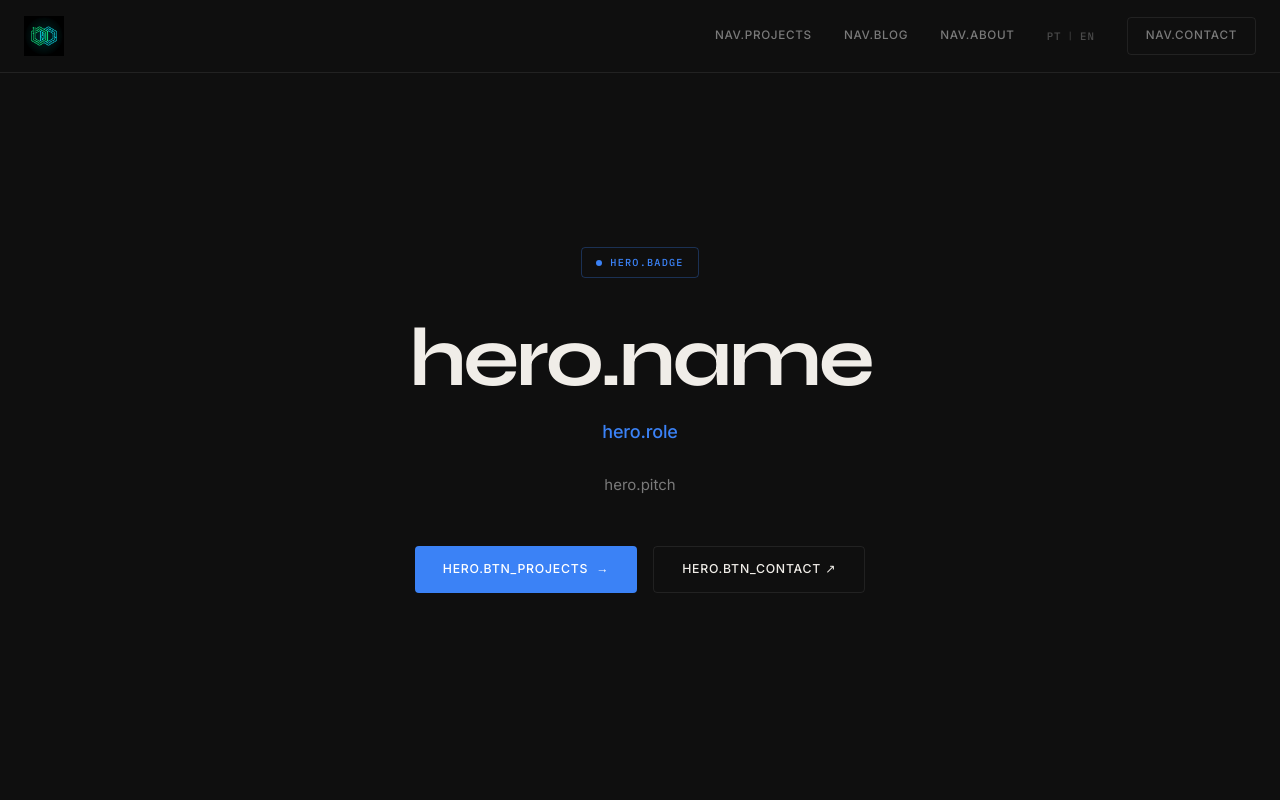
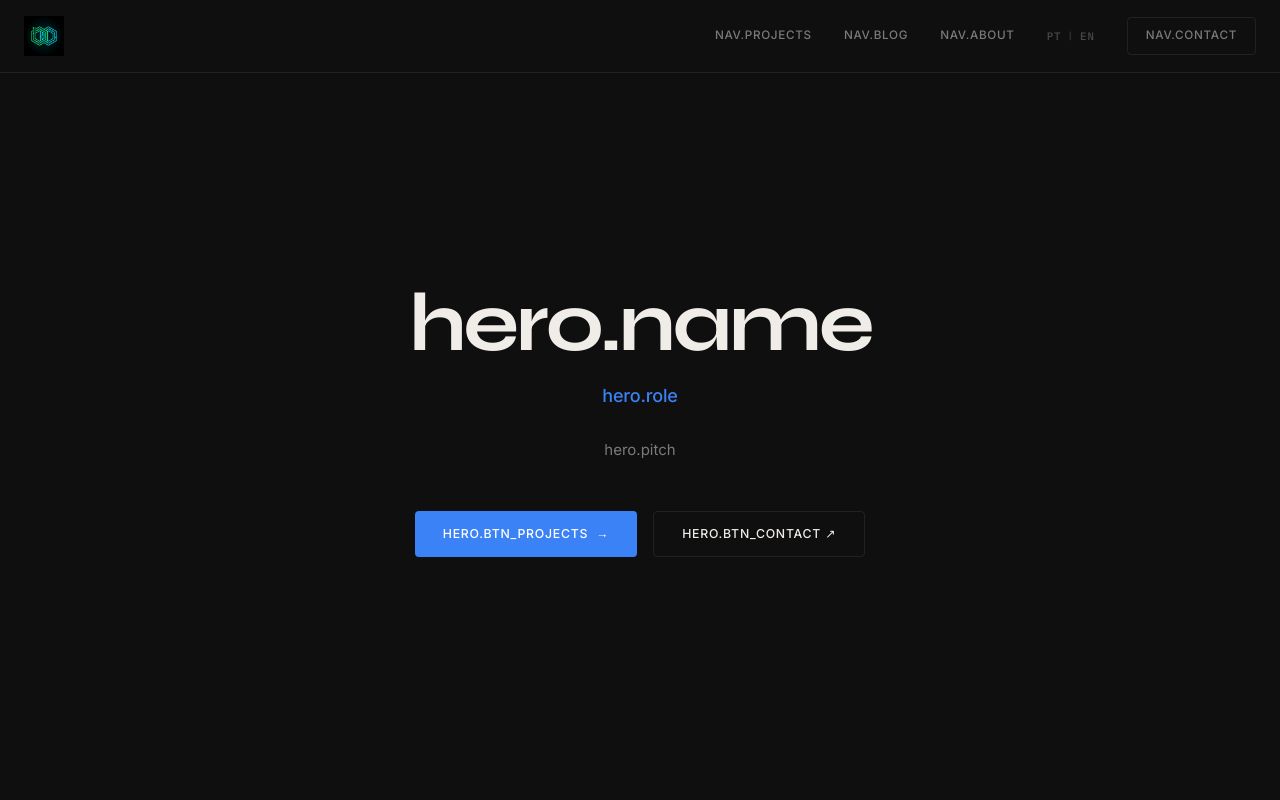
Before and after one commit to LucasOliverno/LucasOliveira, a React (Vite) app in the folder frontend/: page / in a window 1280 px wide. Shown: the top 800 px of the page. Built offline with nearby package versions, Linux system fonts and the light colour scheme; the HTML template or start-up script is replaced by a standard one.

Commit message:
fix: corrections

```diff
--- a/frontend/src/components/Hero.jsx
+++ b/frontend/src/components/Hero.jsx
@@ -7,11 +7,6 @@ function Hero() {
     return (
         <section className="hero">
             <div className="hero-content">
-                <div className="hero-badge">
-                    <span className="dot"></span>
-                    <span>{t('hero.badge')}</span>
-                </div>
-
                 <h1 className="hero-name">{t('hero.name')}</h1>
 
                 <p className="hero-role">{t('hero.role')}</p>
```
